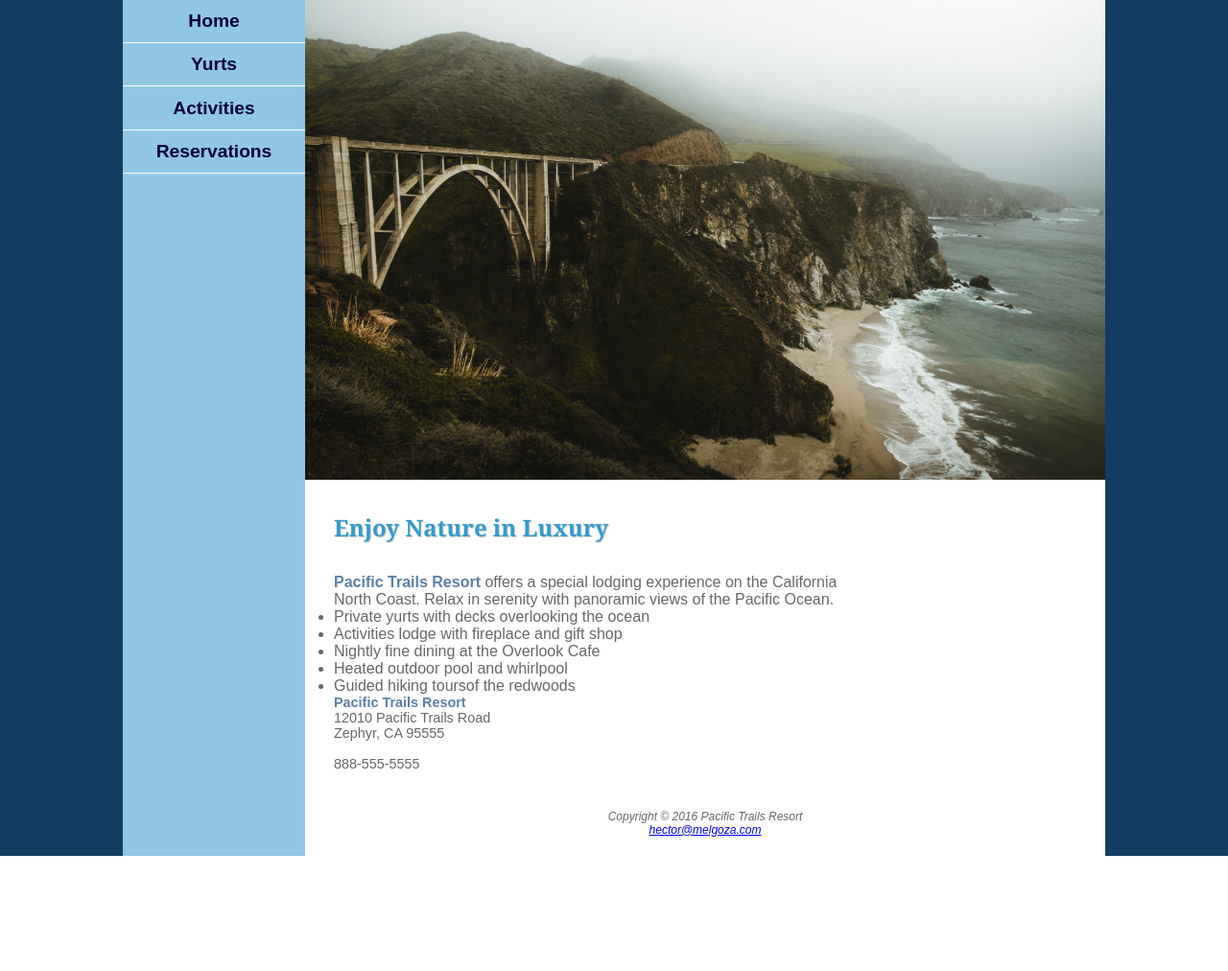
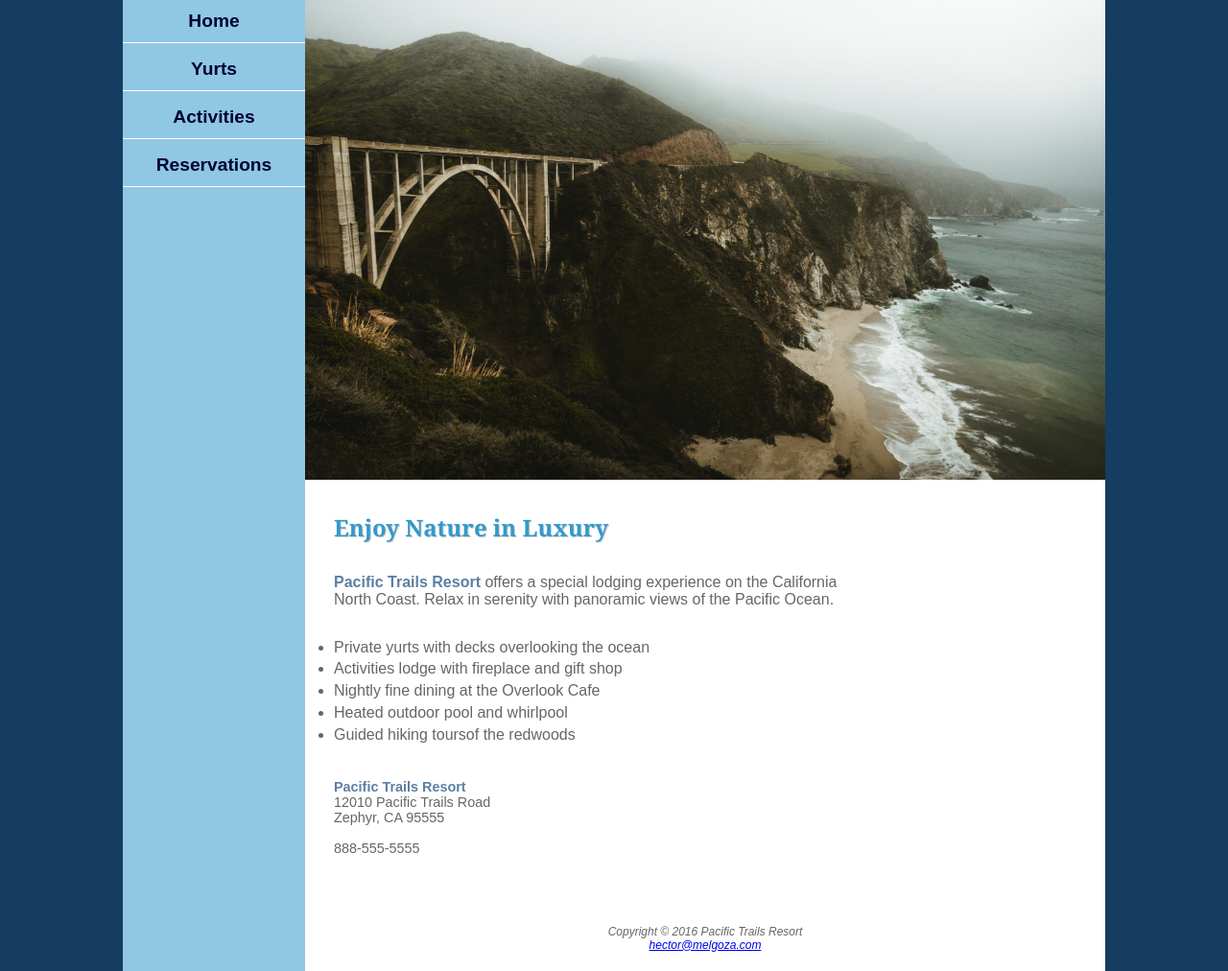
Before and after one commit to hectormelgoza/myportfolio, a PHP site: page /chapt8/index.html in a window 1280 px wide. Shown: the part 69-1081 px from the top of the page at 96% size. Before the commit the page ends 961 px from the top, so only its background shows below. Run offline with PHP 8.4, Linux system fonts and the light colour scheme.

Commit message:
added padding on index page

```diff
--- a/chapt8/pacific.css
+++ b/chapt8/pacific.css
@@ -11,7 +11,15 @@ body{
     font-family: sans-serif;
     margin: 0rem 0rem;
 }
-
+p{
+    padding: 0rem 0rem 2rem 0rem;
+}
+ul{
+    padding-bottom: 2rem;
+}
+li{
+    padding-bottom: .3rem;
+}
 #wrapper{
     width: 80%;
     margin: auto;
```
